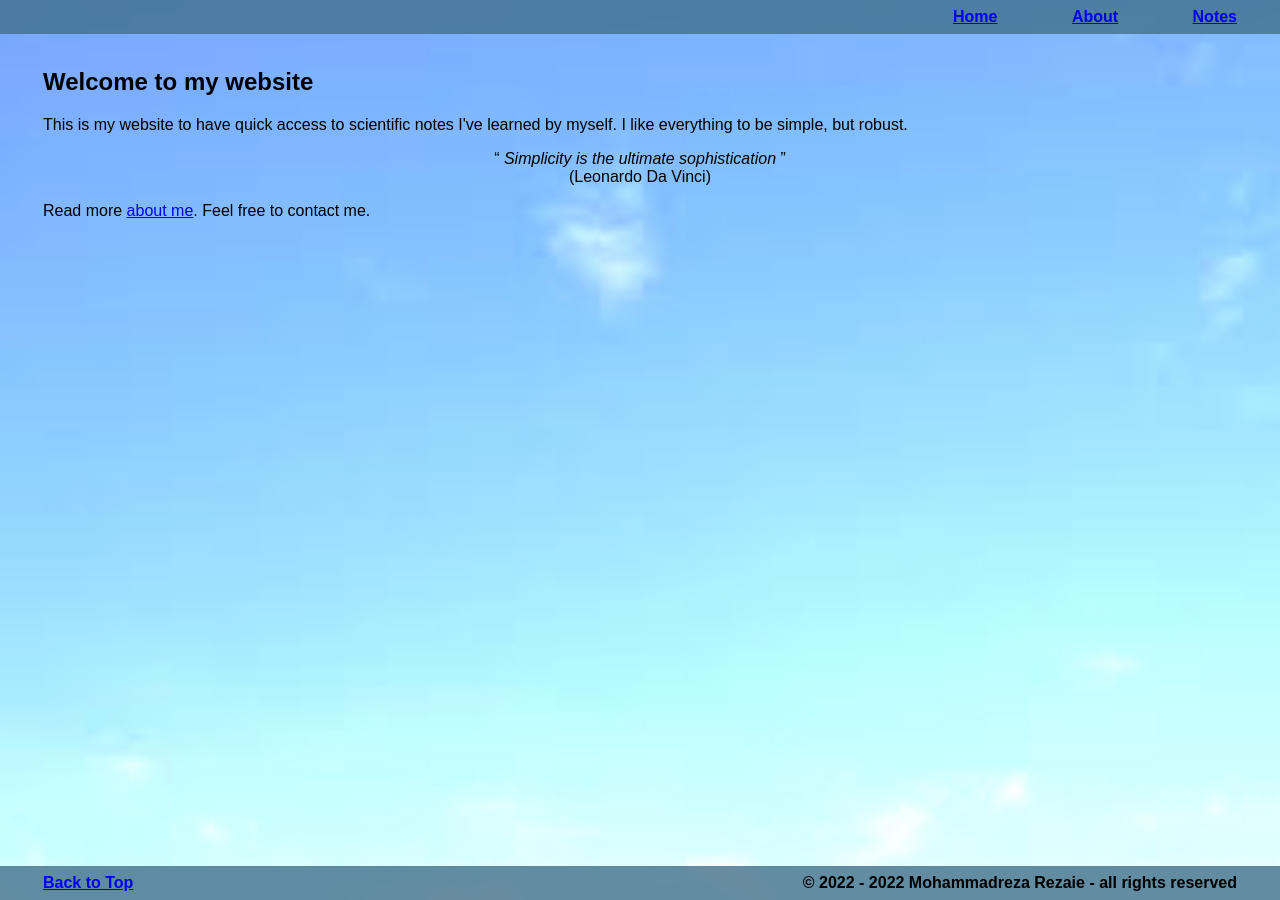
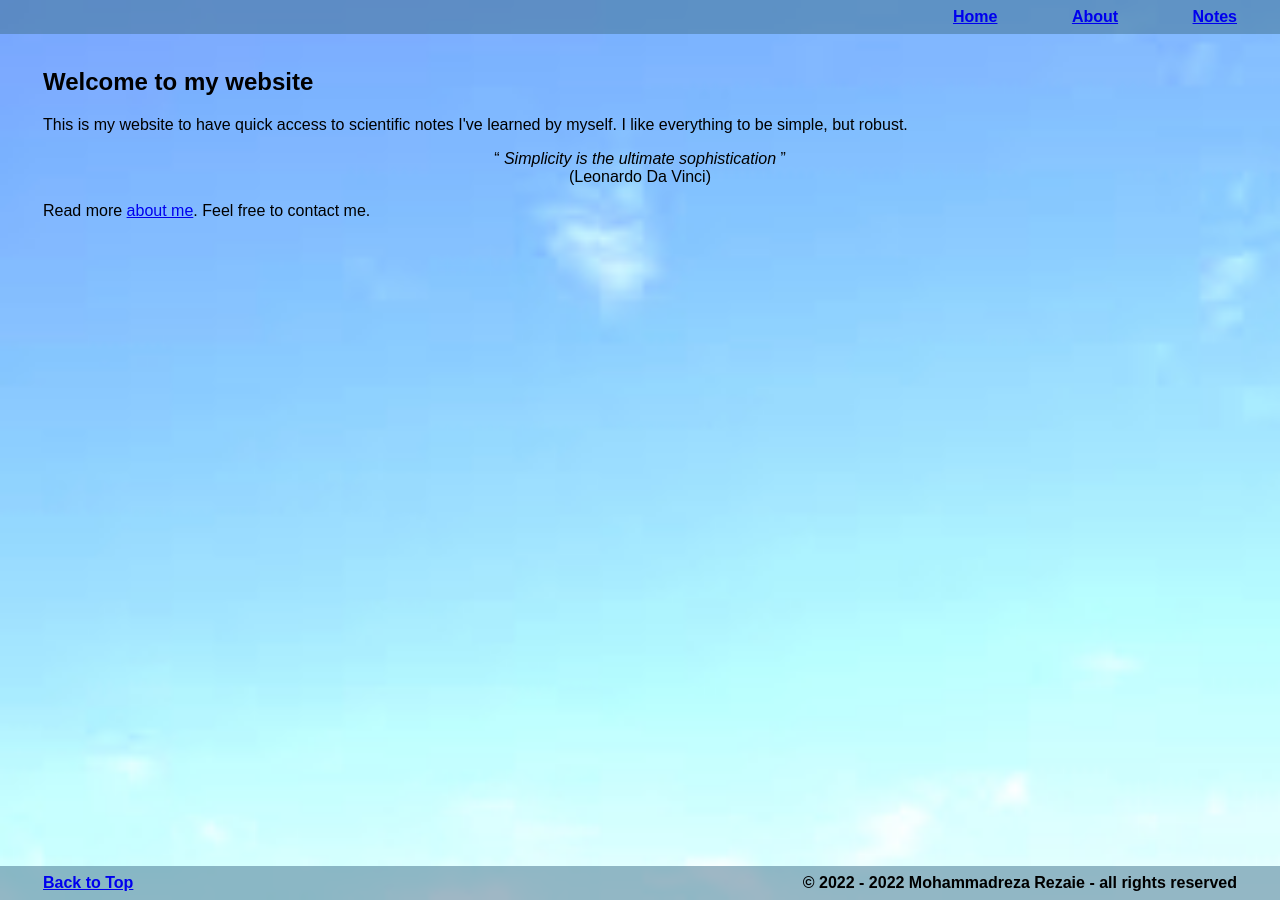
Before and after one commit to mrrezaie/mrrezaie.github.io, a Jekyll site: the page built from index.html, in a window 1280 px wide. Built offline with Jekyll 4.4.1, drawn with Linux system fonts in a browser that asks for light colours.

Commit message:
Update default.html

```diff
--- a/_layouts/default.html
+++ b/_layouts/default.html
@@ -43,7 +43,7 @@
 				}
 
 				#header, #footer {
-					background:rgba(65, 112, 139,0.8);
+					background:rgba(65, 112, 139,0.5);
 /*					border-top: 1px solid #d5d5d5;*/
 /*					border-bottom: 1px solid #d5d5d5;*/
 					position:fixed;
```
